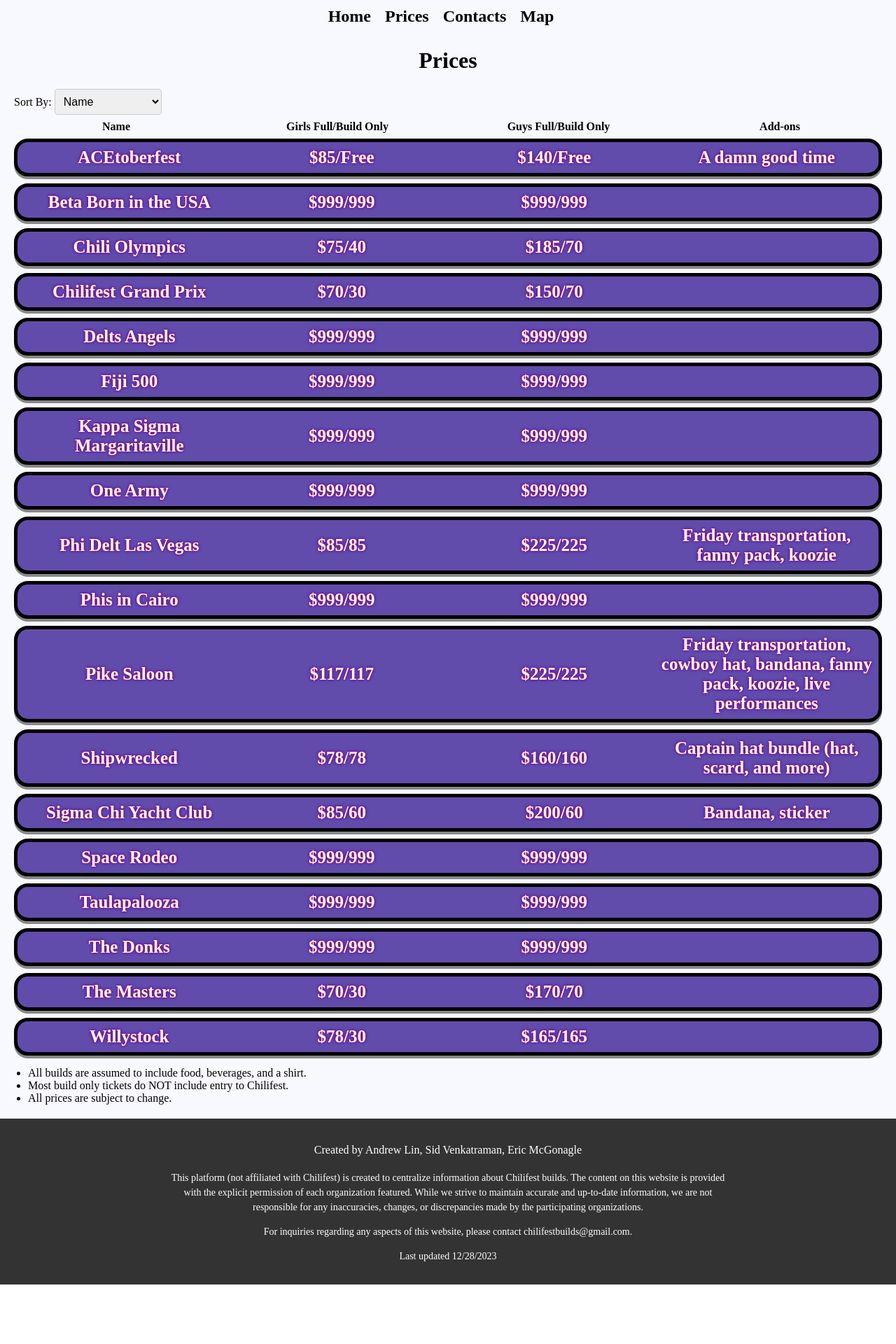
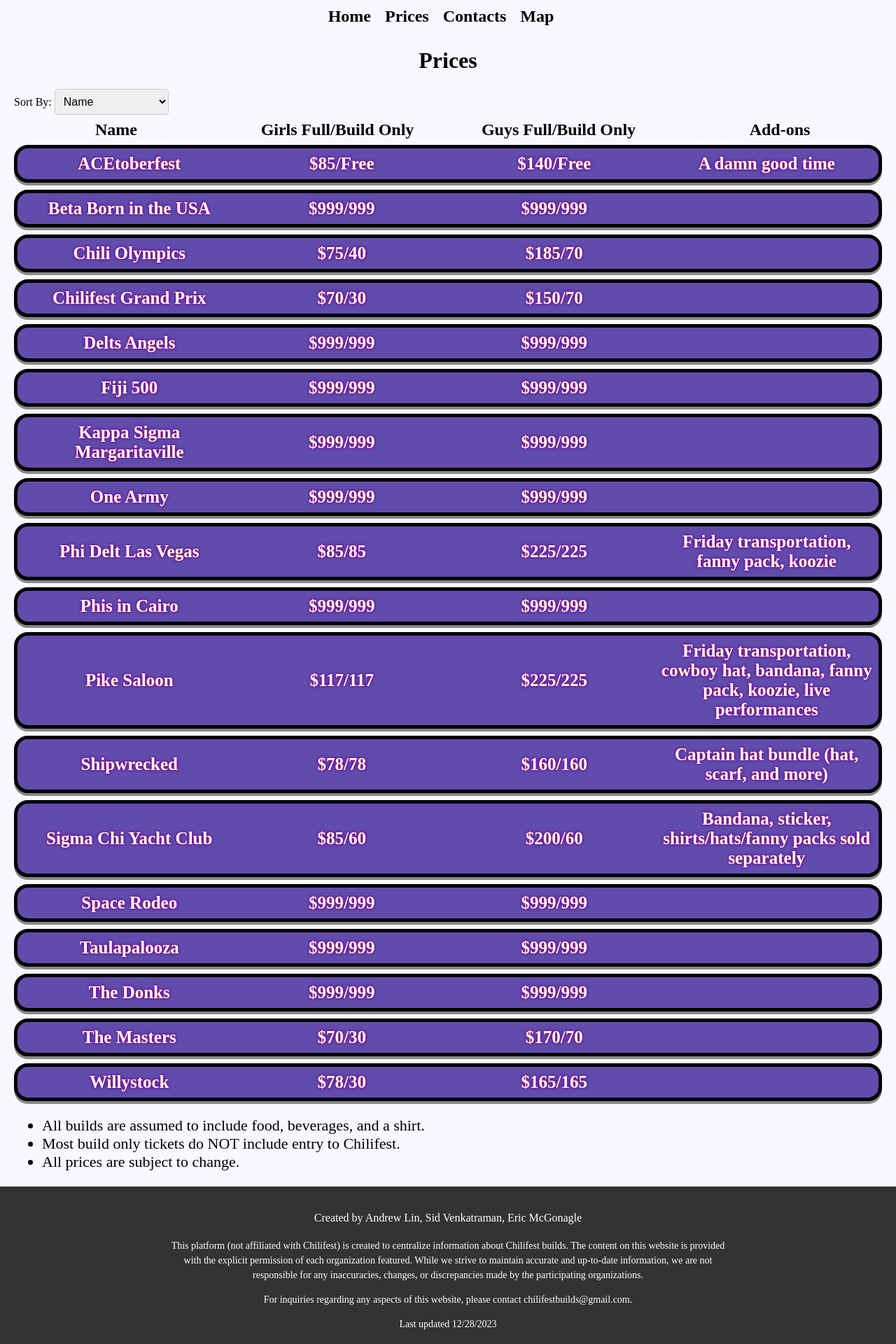
Before and after one commit to andrewlin27/chilifest-builds, a React (Create React App) app: page /prices in a window 1280 px wide. Shown: the top 1920 px of the page at 70% size. Before the commit the page ends 1835 px from the top, so only its background shows below. Built offline with nearby package versions, Linux system fonts and the light colour scheme.

Commit message:
countdown only home, price hyperlink

```diff
--- a/src/App.js
+++ b/src/App.js
@@ -5,7 +5,6 @@
 import Map from './components/Map';
 import Contacts from './components/Contacts';
 import Navbar from './components/Navbar';
-import Countdown from './components/Countdown'
 
 function App() {
 
--- a/src/buildData.js
+++ b/src/buildData.js
@@ -50,7 +50,7 @@
         girls: 85,
         guysBuild: 60,
         girlsBuild: 60,
-        included: "Bandana, sticker",
+        included: "Bandana, sticker, shirts/hats/fanny packs sold separately",
         tshirt: "sigmachiShirt.png",
         org: "Sigma Chi",
         contact: "@tamusigmachi"
@@ -148,7 +148,7 @@
         girls: 78,
         guysBuild: 160,
         girlsBuild: 78,
-        included: "Captain hat bundle (hat, scard, and more)",
+        included: "Captain hat bundle (hat, scarf, and more)",
         tshirt: "sigepShirt.jpg",
         org: "Sig Ep",
         contact: "spechili24@gmail.com"
--- a/src/components/PriceEntry.js
+++ b/src/components/PriceEntry.js
@@ -1,10 +1,10 @@
 import React from 'react'
 import './css/PriceEntry.css'
 
-const PriceEntry = ({name, guys, girls, guysBuild, girlsBuild, included}) => {
+const PriceEntry = ({name, guys, girls, guysBuild, girlsBuild, included, link}) => {
   return (
     <div className='price-entry'>
-      <div className='entry-item'>{name}</div>
+      <div className='entry-item click' onClick={()=>window.open(link,'_blank')}>{name}</div>
       <div className='entry-item'>${girls}/{girlsBuild}</div>
       <div className='entry-item'>${guys}/{guysBuild}</div>
       <div className='entry-item'>{included}</div>
--- a/src/components/Prices.js
+++ b/src/components/Prices.js
@@ -30,10 +30,6 @@
   };
 
 
-
-
-
-
   return (
     <div>
       <h1 id='title'>Prices</h1>
@@ -42,10 +38,10 @@
         <label htmlFor="sortDropdown">Sort By: </label>
         <select id="sortDropdown" value={selectedValue} onChange={handleDropdownChange}>
           <option value="name">Name</option>
-          <option value="girls">Girls Full</option>
-          <option value="girlsBuild">Girls Build Only</option>
-          <option value="guys">Guys Full</option>
-          <option value="guysBuild">Guys Build Only</option>
+          <option value="girls">Girls - Full</option>
+          <option value="girlsBuild">Girls - Build Only</option>
+          <option value="guys">Guys - Full</option>
+          <option value="guysBuild">Guys - Build Only</option>
         </select>
       </div>
 
--- a/src/components/css/Prices.css
+++ b/src/components/css/Prices.css
@@ -15,12 +15,28 @@
   text-align: center;
 }
 
+@media (min-width: 760px) {
+  .price-entry-titles {
+    font-size: 24px;
+  }
+}
+
 #title {
   text-align: center;
 }
 
-#bullets {
+.bullets {
   margin-left: 20px;
+  margin-right: 20px;
+  font-size: 22px;
+}
+
+@media (max-width: 760px) {
+  .bullets {
+    margin-left: 10px;
+    margin-right: 10px;
+    font-size: 18px;
+  }
 }
 
 /* Add this to your existing stylesheet */
```
Also changed, not shown: public/images/shirts/sigmachiShirt.png.
